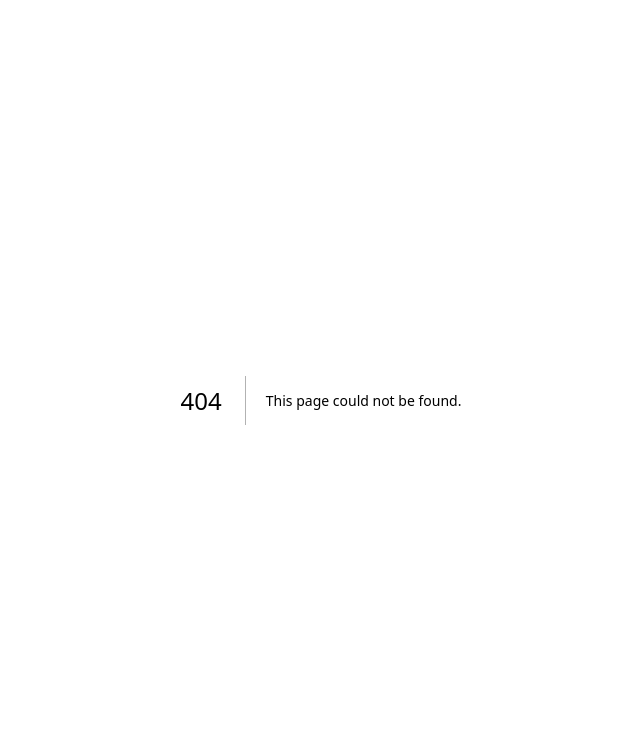
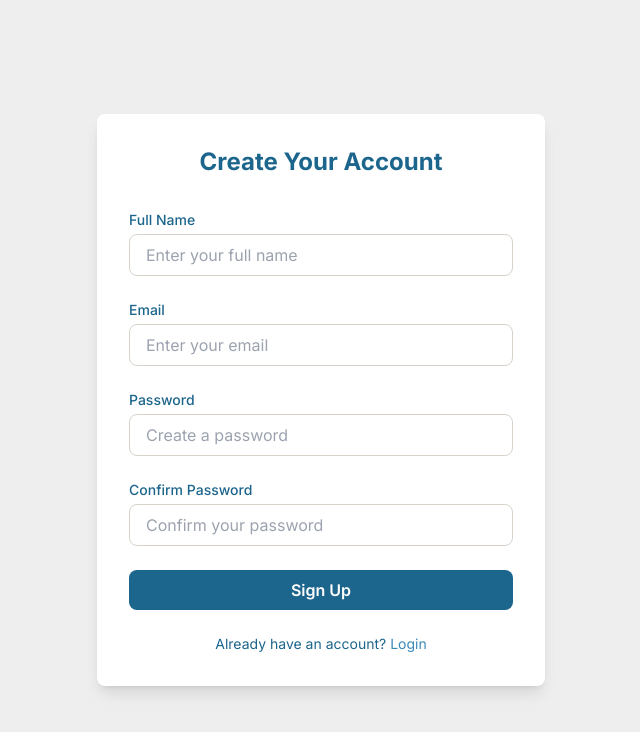
Before and after one commit to ravindrasirvi609/marketbridge, a Next.js app: page /signup in a window 1280 px wide. Before the commit this address had no page. Shown: the top 732 px of the page, without its empty margins (319-959 px from the left). Built offline with nearby package versions, Linux system fonts and the light colour scheme.

Commit message:
chore: Add forgot password, login, reset password, and signup pages

```diff
--- /dev/null
+++ b/src/app/forgot-password/page.tsx
@@ -0,0 +1,50 @@
+import Head from "next/head";
+
+export default function ForgotPassword() {
+  return (
+    <div className="min-h-screen bg-[#EEEEEE] flex items-center justify-center">
+      <Head>
+        <title>Forgot Password - MarketBridge</title>
+        <link rel="icon" href="/favicon.ico" />
+      </Head>
+      <div className="bg-white p-8 rounded-lg shadow-lg w-full max-w-md">
+        <h1 className="text-2xl font-bold text-center text-[#1C658C] mb-8">
+          Forgot Your Password?
+        </h1>
+        <p className="text-sm text-center text-[#1C658C] mb-8">
+          Enter your email address below, and we&apos;ll send you instructions
+          on how to reset your password.
+        </p>
+        <form>
+          <div className="mb-6">
+            <label
+              htmlFor="email"
+              className="block text-sm font-medium text-[#1C658C]"
+            >
+              Email
+            </label>
+            <input
+              type="email"
+              id="email"
+              className="w-full px-4 py-2 mt-1 border border-[#D8D2CB] rounded-lg focus:outline-none focus:border-[#398AB9] focus:ring-1 focus:ring-[#398AB9]"
+              placeholder="Enter your email"
+              required
+            />
+          </div>
+          <button
+            type="submit"
+            className="w-full bg-[#1C658C] text-white py-2 rounded-lg font-semibold hover:bg-[#398AB9] transition-colors"
+          >
+            Send Reset Instructions
+          </button>
+        </form>
+        <p className="text-center text-sm text-[#1C658C] mt-6">
+          Remembered your password?{" "}
+          <a href="/login" className="text-[#398AB9] hover:underline">
+            Login
+          </a>
+        </p>
+      </div>
+    </div>
+  );
+}
--- /dev/null
+++ b/src/app/login/page.tsx
@@ -0,0 +1,79 @@
+import Head from "next/head";
+
+export default function Login() {
+  return (
+    <div className="min-h-screen bg-[#EEEEEE] flex items-center justify-center">
+      <Head>
+        <title>Login - MarketBridge</title>
+        <link rel="icon" href="/favicon.ico" />
+      </Head>
+      <div className="bg-white p-8 rounded-lg shadow-lg w-full max-w-md">
+        <h1 className="text-2xl font-bold text-center text-[#1C658C] mb-8">
+          Login to MarketBridge
+        </h1>
+        <form>
+          <div className="mb-6">
+            <label
+              htmlFor="email"
+              className="block text-sm font-medium text-[#1C658C]"
+            >
+              Email
+            </label>
+            <input
+              type="email"
+              id="email"
+              className="w-full px-4 py-2 mt-1 border border-[#D8D2CB] rounded-lg focus:outline-none focus:border-[#398AB9] focus:ring-1 focus:ring-[#398AB9]"
+              placeholder="Enter your email"
+              required
+            />
+          </div>
+          <div className="mb-6">
+            <label
+              htmlFor="password"
+              className="block text-sm font-medium text-[#1C658C]"
+            >
+              Password
+            </label>
+            <input
+              type="password"
+              id="password"
+              className="w-full px-4 py-2 mt-1 border border-[#D8D2CB] rounded-lg focus:outline-none focus:border-[#398AB9] focus:ring-1 focus:ring-[#398AB9]"
+              placeholder="Enter your password"
+              required
+            />
+          </div>
+          <div className="flex items-center justify-between mb-6">
+            <div>
+              <input
+                type="checkbox"
+                id="remember"
+                className="text-[#398AB9] focus:ring-[#398AB9]"
+              />
+              <label htmlFor="remember" className="ml-2 text-sm text-[#1C658C]">
+                Remember me
+              </label>
+            </div>
+            <a
+              href="/forgot-password"
+              className="text-sm text-[#398AB9] hover:underline"
+            >
+              Forgot password?
+            </a>
+          </div>
+          <button
+            type="submit"
+            className="w-full bg-[#1C658C] text-white py-2 rounded-lg font-semibold hover:bg-[#398AB9] transition-colors"
+          >
+            Login
+          </button>
+        </form>
+        <p className="text-center text-sm text-[#1C658C] mt-6">
+          Don&apos;t have an account?{" "}
+          <a href="/signup" className="text-[#398AB9] hover:underline">
+            Sign Up
+          </a>
+        </p>
+      </div>
+    </div>
+  );
+}
--- a/src/app/page.tsx
+++ b/src/app/page.tsx
@@ -3,25 +3,25 @@ import Image from "next/image";
 
 export default function Home() {
   return (
-    <div className="min-h-screen bg-gray-50">
+    <div className="min-h-screen bg-[#EEEEEE]">
       <Head>
         <title>MarketBridge - Revolutionizing Supply Chains</title>
         <link rel="icon" href="/favicon.ico" />
       </Head>
 
-      <header className="bg-green-800 text-white">
+      <header className="bg-[#1C658C] text-white">
         <nav className="container mx-auto px-6 py-3 flex justify-between items-center">
           <div className="text-2xl font-bold">MarketBridge</div>
           <div>
             <a
-              href="#"
-              className="px-4 py-2 rounded hover:bg-green-700 transition-colors"
+              href="/login"
+              className="px-4 py-2 rounded hover:bg-[#398AB9] transition-colors"
             >
               Login
             </a>
             <a
-              href="#"
-              className="ml-4 px-4 py-2 bg-orange-500 rounded hover:bg-orange-600 transition-colors"
+              href="/signup"
+              className="ml-4 px-4 py-2 bg-[#D8D2CB] text-[#1C658C] rounded hover:bg-[#398AB9] transition-colors"
             >
               Sign Up
             </a>
@@ -31,7 +31,7 @@ export default function Home() {
 
       <main>
         {/* Hero Section */}
-        <section className="bg-green-800 text-white py-20">
+        <section className="bg-[#1C658C] text-white py-20">
           <div className="container mx-auto px-6 flex flex-col md:flex-row items-center">
             <div className="md:w-1/2 mb-8 md:mb-0">
               <h1 className="text-4xl md:text-5xl font-bold mb-4">
@@ -47,7 +47,7 @@ export default function Home() {
               </p>
               <a
                 href="#"
-                className="bg-orange-500 text-white px-6 py-3 rounded-lg text-lg font-semibold hover:bg-orange-600 transition-colors"
+                className="bg-[#D8D2CB] text-[#1C658C] px-6 py-3 rounded-lg text-lg font-semibold hover:bg-[#398AB9] hover:text-white transition-colors"
               >
                 Get Started Today
               </a>
@@ -83,7 +83,7 @@ export default function Home() {
         </section>
 
         {/* Key Features */}
-        <section className="bg-gray-100 py-20">
+        <section className="bg-[#EEEEEE] py-20">
           <div className="container mx-auto px-6">
             <h2 className="text-3xl font-bold text-center mb-12">
               Why Choose MarketBridge?
@@ -112,7 +112,7 @@ export default function Home() {
                 },
               ].map((feature, index) => (
                 <div key={index} className="bg-white p-6 rounded-lg shadow-md">
-                  <h3 className="text-xl font-semibold mb-4 text-green-800">
+                  <h3 className="text-xl font-semibold mb-4 text-[#1C658C]">
                     {feature.title}
                   </h3>
                   <p className="text-gray-600">{feature.description}</p>
@@ -152,7 +152,7 @@ export default function Home() {
                 },
               ].map((step, index) => (
                 <div key={index} className="text-center">
-                  <div className="w-16 h-16 bg-green-800 text-white rounded-full flex items-center justify-center text-2xl font-bold mx-auto mb-4">
+                  <div className="w-16 h-16 bg-[#1C658C] text-white rounded-full flex items-center justify-center text-2xl font-bold mx-auto mb-4">
                     {index + 1}
                   </div>
                   <h3 className="text-xl font-semibold mb-2">{step.title}</h3>
@@ -164,7 +164,7 @@ export default function Home() {
         </section>
 
         {/* Testimonials */}
-        <section className="bg-gray-100 py-20">
+        <section className="bg-[#EEEEEE] py-20">
           <div className="container mx-auto px-6">
             <h2 className="text-3xl font-bold text-center mb-12">
               Success Stories with MarketBridge
@@ -196,7 +196,7 @@ export default function Home() {
         </section>
 
         {/* CTA */}
-        <section className="bg-green-800 text-white py-20">
+        <section className="bg-[#1C658C] text-white py-20">
           <div className="container mx-auto px-6 text-center">
             <h2 className="text-3xl font-bold mb-4">
               Ready to Transform Your Supply Chain?
@@ -207,14 +207,14 @@ export default function Home() {
             </p>
             <div>
               <a
-                href="#"
-                className="bg-orange-500 text-white px-6 py-3 rounded-lg text-lg font-semibold hover:bg-orange-600 transition-colors mr-4"
+                href="/signup"
+                className="bg-[#D8D2CB] text-[#1C658C] px-6 py-3 rounded-lg text-lg font-semibold hover:bg-[#398AB9] hover:text-white transition-colors mr-4"
               >
                 Sign Up Now
               </a>
               <a
                 href="#"
-                className="bg-white text-green-800 px-6 py-3 rounded-lg text-lg font-semibold hover:bg-gray-100 transition-colors"
+                className="bg-white text-[#1C658C] px-6 py-3 rounded-lg text-lg font-semibold hover:bg-[#EEEEEE] transition-colors"
               >
                 Request a Demo
               </a>
@@ -223,7 +223,7 @@ export default function Home() {
         </section>
       </main>
 
-      <footer className="bg-gray-800 text-white py-8">
+      <footer className="bg-[#1C658C] text-white py-8">
         <div className="container mx-auto px-6 text-center">
           <p>&copy; 2024 MarketBridge. All rights reserved.</p>
         </div>
--- /dev/null
+++ b/src/app/reset-password/page.tsx
@@ -0,0 +1,64 @@
+import Head from "next/head";
+
+export default function ResetPassword() {
+  return (
+    <div className="min-h-screen bg-[#EEEEEE] flex items-center justify-center">
+      <Head>
+        <title>Reset Password - MarketBridge</title>
+        <link rel="icon" href="/favicon.ico" />
+      </Head>
+      <div className="bg-white p-8 rounded-lg shadow-lg w-full max-w-md">
+        <h1 className="text-2xl font-bold text-center text-[#1C658C] mb-8">
+          Reset Your Password
+        </h1>
+        <p className="text-sm text-center text-[#1C658C] mb-8">
+          Enter your new password below.
+        </p>
+        <form>
+          <div className="mb-6">
+            <label
+              htmlFor="password"
+              className="block text-sm font-medium text-[#1C658C]"
+            >
+              New Password
+            </label>
+            <input
+              type="password"
+              id="password"
+              className="w-full px-4 py-2 mt-1 border border-[#D8D2CB] rounded-lg focus:outline-none focus:border-[#398AB9] focus:ring-1 focus:ring-[#398AB9]"
+              placeholder="Enter your new password"
+              required
+            />
+          </div>
+          <div className="mb-6">
+            <label
+              htmlFor="confirm-password"
+              className="block text-sm font-medium text-[#1C658C]"
+            >
+              Confirm New Password
+            </label>
+            <input
+              type="password"
+              id="confirm-password"
+              className="w-full px-4 py-2 mt-1 border border-[#D8D2CB] rounded-lg focus:outline-none focus:border-[#398AB9] focus:ring-1 focus:ring-[#398AB9]"
+              placeholder="Confirm your new password"
+              required
+            />
+          </div>
+          <button
+            type="submit"
+            className="w-full bg-[#1C658C] text-white py-2 rounded-lg font-semibold hover:bg-[#398AB9] transition-colors"
+          >
+            Reset Password
+          </button>
+        </form>
+        <p className="text-center text-sm text-[#1C658C] mt-6">
+          Back to{" "}
+          <a href="/login" className="text-[#398AB9] hover:underline">
+            Login
+          </a>
+        </p>
+      </div>
+    </div>
+  );
+}
--- /dev/null
+++ b/src/app/signup/page.tsx
@@ -0,0 +1,91 @@
+import Head from "next/head";
+
+export default function Signup() {
+  return (
+    <div className="min-h-screen bg-[#EEEEEE] flex items-center justify-center">
+      <Head>
+        <title>Sign Up - MarketBridge</title>
+        <link rel="icon" href="/favicon.ico" />
+      </Head>
+      <div className="bg-white p-8 rounded-lg shadow-lg w-full max-w-md">
+        <h1 className="text-2xl font-bold text-center text-[#1C658C] mb-8">
+          Create Your Account
+        </h1>
+        <form>
+          <div className="mb-6">
+            <label
+              htmlFor="name"
+              className="block text-sm font-medium text-[#1C658C]"
+            >
+              Full Name
+            </label>
+            <input
+              type="text"
+              id="name"
+              className="w-full px-4 py-2 mt-1 border border-[#D8D2CB] rounded-lg focus:outline-none focus:border-[#398AB9] focus:ring-1 focus:ring-[#398AB9]"
+              placeholder="Enter your full name"
+              required
+            />
+          </div>
+          <div className="mb-6">
+            <label
+              htmlFor="email"
+              className="block text-sm font-medium text-[#1C658C]"
+            >
+              Email
+            </label>
+            <input
+              type="email"
+              id="email"
+              className="w-full px-4 py-2 mt-1 border border-[#D8D2CB] rounded-lg focus:outline-none focus:border-[#398AB9] focus:ring-1 focus:ring-[#398AB9]"
+              placeholder="Enter your email"
+              required
+            />
+          </div>
+          <div className="mb-6">
+            <label
+              htmlFor="password"
+              className="block text-sm font-medium text-[#1C658C]"
+            >
+              Password
+            </label>
+            <input
+              type="password"
+              id="password"
+              className="w-full px-4 py-2 mt-1 border border-[#D8D2CB] rounded-lg focus:outline-none focus:border-[#398AB9] focus:ring-1 focus:ring-[#398AB9]"
+              placeholder="Create a password"
+              required
+            />
+          </div>
+          <div className="mb-6">
+            <label
+              htmlFor="confirm-password"
+              className="block text-sm font-medium text-[#1C658C]"
+            >
+              Confirm Password
+            </label>
+            <input
+              type="password"
+              id="confirm-password"
+              className="w-full px-4 py-2 mt-1 border border-[#D8D2CB] rounded-lg focus:outline-none focus:border-[#398AB9] focus:ring-1 focus:ring-[#398AB9]"
+              placeholder="Confirm your password"
+              required
+            />
+          </div>
+          <button
+            type="submit"
+            className="w-full bg-[#1C658C] text-white py-2 rounded-lg font-semibold hover:bg-[#398AB9] transition-colors"
+          >
+            Sign Up
+          </button>
+        </form>
+        <p className="text-center text-sm text-[#1C658C] mt-6">
+          Already have an account?{" "}
+          <a href="/login" className="text-[#398AB9] hover:underline">
+            Login
+          </a>
+        </p>
+      </div>
+    </div>
+  );
+}
```
